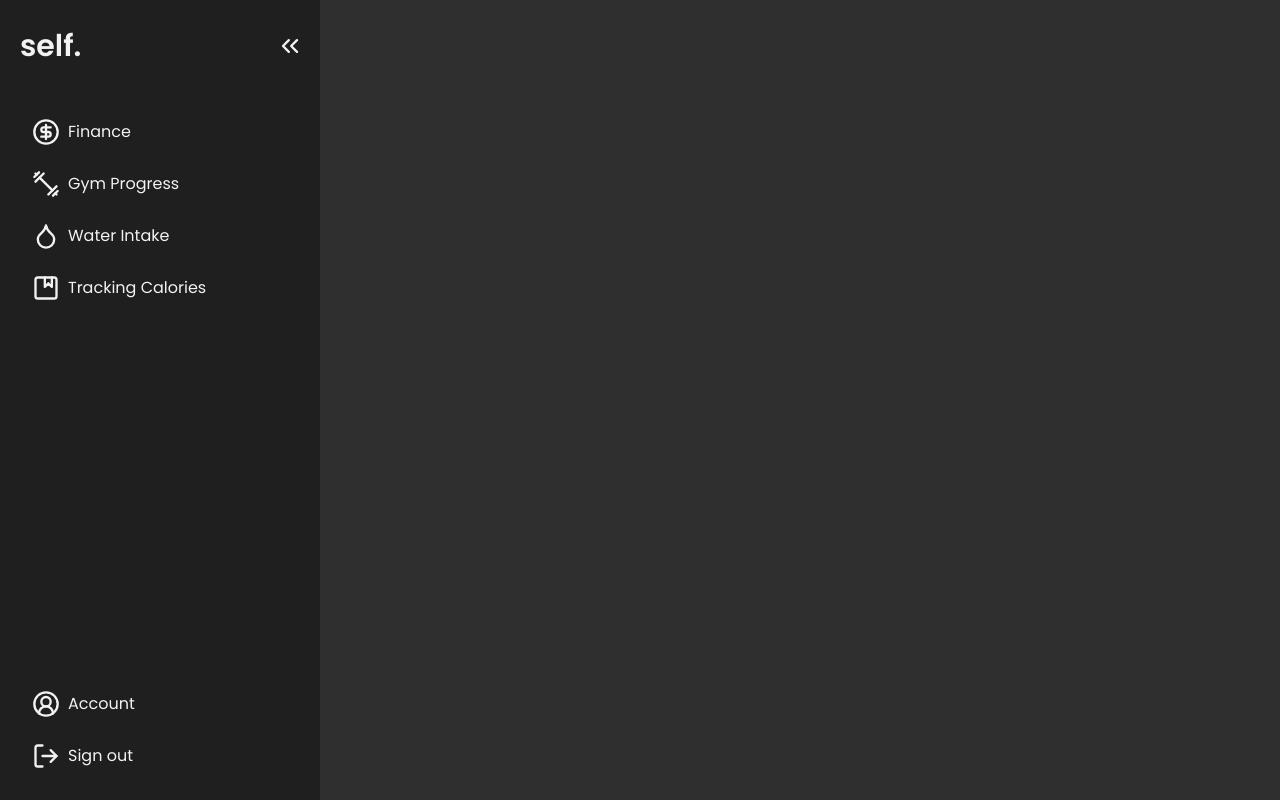
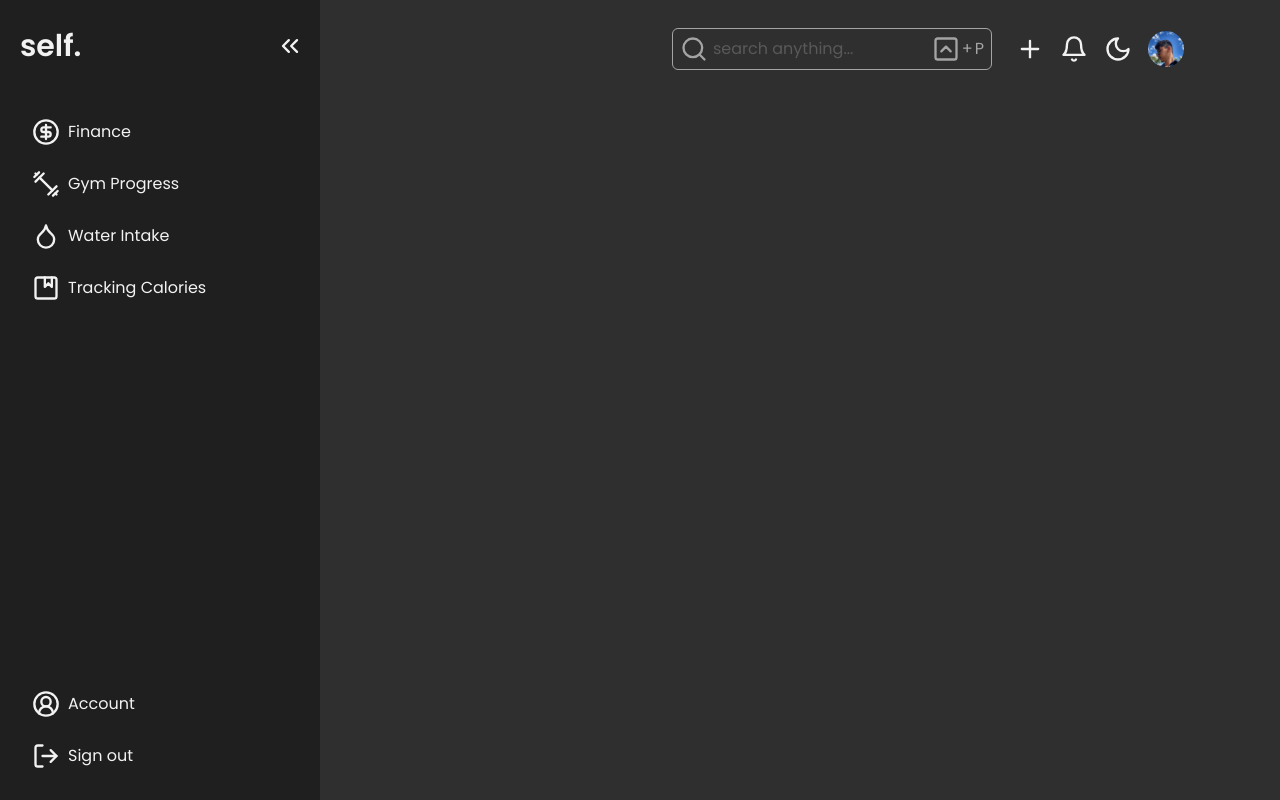
Before and after one commit to felipeevalerio/self, a Next.js app: page / in a window 1280 px wide. Built offline with nearby package versions, Linux system fonts and the light colour scheme.

Commit message:
feat: create header and input component

```diff
--- a/src/app/layout.tsx
+++ b/src/app/layout.tsx
@@ -2,6 +2,7 @@ import type { Metadata } from 'next'
 import { Poppins } from 'next/font/google'
 import './globals.css'
 import { SidebarComponent } from '@/components/sidebar/sidebar'
+import { Header } from '@/components/header'
 
 const inter = Poppins({ subsets: ['latin'], weight: ['400', '600'] })
 
@@ -20,7 +21,10 @@ export default function RootLayout({
       <body className={inter.className}>
         <div className="grid grid-cols-2 min-h-screen">
           <SidebarComponent />
-          {children}
+          <div className="pr-24 pt-7 py-6">
+            <Header />
+            {children}
+          </div>
         </div>
       </body>
     </html>
--- /dev/null
+++ b/src/components/header.tsx
@@ -0,0 +1,26 @@
+import { Bell, Moon, Plus } from 'lucide-react'
+import { SearchBar } from './search-bar'
+import { ProfilePicture } from './profile-picture'
+import { Shortcut } from './shortcut'
+
+export function Header() {
+  return (
+    <header className="flex items-center justify-end">
+      <SearchBar />
+      <div className="flex items-center gap-4 ml-6">
+        <Shortcut>
+          <Plus />
+        </Shortcut>
+        <Shortcut>
+          <Bell />
+        </Shortcut>
+        <Shortcut>
+          <Moon />
+        </Shortcut>
+        <Shortcut>
+          <ProfilePicture />
+        </Shortcut>
+      </div>
+    </header>
+  )
+}
--- /dev/null
+++ b/src/components/input/field.tsx
@@ -0,0 +1,23 @@
+import { ComponentProps } from 'react'
+import { twJoin } from 'tailwind-merge'
+import { useFormContext } from 'react-hook-form'
+
+interface InputFieldProps extends ComponentProps<'input'> {
+  name: string
+}
+
+const inputStyle =
+  'text-white-500 border border-white-500 rounded-md py-2 w-full bg-gray-500 '
+
+export function InputField({ name, className, ...props }: InputFieldProps) {
+  // const { register } = useFormContext()
+
+  return (
+    <input
+      className={twJoin(className, inputStyle)}
+      id={name}
+      // {...register(name)}
+      {...props}
+    />
+  )
+}
--- /dev/null
+++ b/src/components/input/hotkey.tsx
@@ -0,0 +1,20 @@
+import { ChevronUpSquare } from 'lucide-react'
+import { ComponentProps } from 'react'
+import { twJoin } from 'tailwind-merge'
+
+interface InputHotkeyProps extends ComponentProps<'div'> {
+  letter: string
+}
+
+const inputHotkeyStyle =
+  'absolute top-1/2 -translate-y-1/2 flex items-center gap-0.5 right-2'
+
+export function InputHotkey({ letter, className, ...props }: InputHotkeyProps) {
+  return (
+    <div className={twJoin(inputHotkeyStyle, className)} {...props}>
+      <ChevronUpSquare size={10} />
+      <span>+</span>
+      <span>{letter}</span>
+    </div>
+  )
+}
--- /dev/null
+++ b/src/components/input/icon.tsx
@@ -0,0 +1,10 @@
+import { ComponentProps } from 'react'
+import { twJoin } from 'tailwind-merge'
+
+type InputIconProps = ComponentProps<'div'>
+
+const inputIconStyle = 'absolute top-1/2 left-2 -translate-y-1/2'
+
+export function InputIcon({ className, ...props }: InputIconProps) {
+  return <div className={twJoin(inputIconStyle, className)} {...props} />
+}
--- /dev/null
+++ b/src/components/input/index.tsx
@@ -0,0 +1,11 @@
+import { InputField } from './field'
+import { InputHotkey } from './hotkey'
+import { InputIcon } from './icon'
+import { InputRoot } from './root'
+
+export const Input = {
+  Root: InputRoot,
+  Field: InputField,
+  Icon: InputIcon,
+  Hotkey: InputHotkey,
+}
--- /dev/null
+++ b/src/components/input/root.tsx
@@ -0,0 +1,7 @@
+import { ComponentProps } from 'react'
+
+type InputRootProps = ComponentProps<'div'>
+
+export function InputRoot(props: InputRootProps) {
+  return <div {...props} />
+}
--- /dev/null
+++ b/src/components/search-bar.tsx
@@ -0,0 +1,21 @@
+import { Search } from 'lucide-react'
+import { Input } from './input'
+
+export function SearchBar() {
+  return (
+    <Input.Root className="focus:opacity-100 opacity-60 relative w-80">
+      <Input.Icon>
+        <Search size={10} />
+      </Input.Icon>
+      <Input.Field
+        name="search-bar"
+        placeholder="search anything..."
+        className="pr-2 pl-10 peer"
+      />
+      <Input.Hotkey
+        letter="P"
+        className="peer-focus:opacity-0 transition-opacity ease"
+      />
+    </Input.Root>
+  )
+}
--- /dev/null
+++ b/src/components/shortcut.tsx
@@ -0,0 +1,7 @@
+import { ComponentProps } from 'react'
+
+type ShortcutProps = ComponentProps<'button'>
+
+export function Shortcut(props: ShortcutProps) {
+  return <button type="button" {...props} />
+}
```
